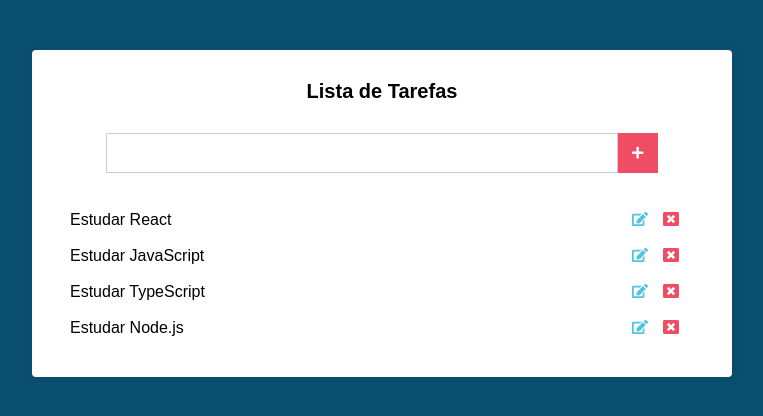
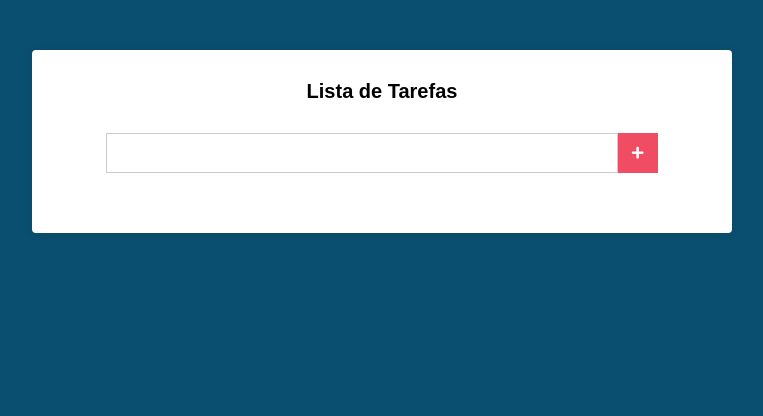
Before and after one commit to DevMatheusBarba/to-do-list, a React (Create React App) app: page / in a window 1280 px wide. Shown: the top 416 px of the page, without its empty margins (258-1021 px from the left). Built offline with nearby package versions, Linux system fonts and the light colour scheme.

Commit message:
Add New task in list

```diff
--- a/src/components/Main.js
+++ b/src/components/Main.js
@@ -8,16 +8,27 @@ import './Main.css';
 export default class Main extends Component {
   state = {
     novaTarefa: '',
-    tarefas: [
-      'Estudar React',
-      'Estudar JavaScript',
-      'Estudar TypeScript',
-      'Estudar Node.js',
-    ],
+    tarefas: [],
   };
 
   handleChange = (e) => {
     this.setState({ novaTarefa: e.target.value });
+  };
+
+  handleSubmit = (e) => {
+    e.preventDefault();
+    const { tarefas } = this.state;
+    let { novaTarefa } = this.state;
+
+    novaTarefa = novaTarefa.trim();
+    novaTarefa = novaTarefa.toLowerCase();
+
+    if (!novaTarefa) return alert('Tarefas em branco!');
+    if (tarefas.includes(novaTarefa)) return alert('Tarefa já existente!');
+
+    const newTarefas = [...tarefas, novaTarefa];
+
+    return this.setState({ tarefas: newTarefas, novaTarefa: '' });
   };
 
   render() {
@@ -28,7 +39,7 @@ export default class Main extends Component {
 
         <h1>Lista de Tarefas</h1>
 
-        <form action="#" className="form">
+        <form onSubmit={this.handleSubmit} action="#" className="form">
           <input
             onChange={this.handleChange}
             type="text"
@@ -43,10 +54,10 @@ export default class Main extends Component {
           {tarefas.map((tarefa) => (
             <li key={tarefa}>
               {tarefa}
-              <div>
+              <span>
                 <FaEdit className="edit" />
                 <FaWindowClose className="delete" />
-              </div>
+              </span>
             </li>
           ))}
         </ul>
```
